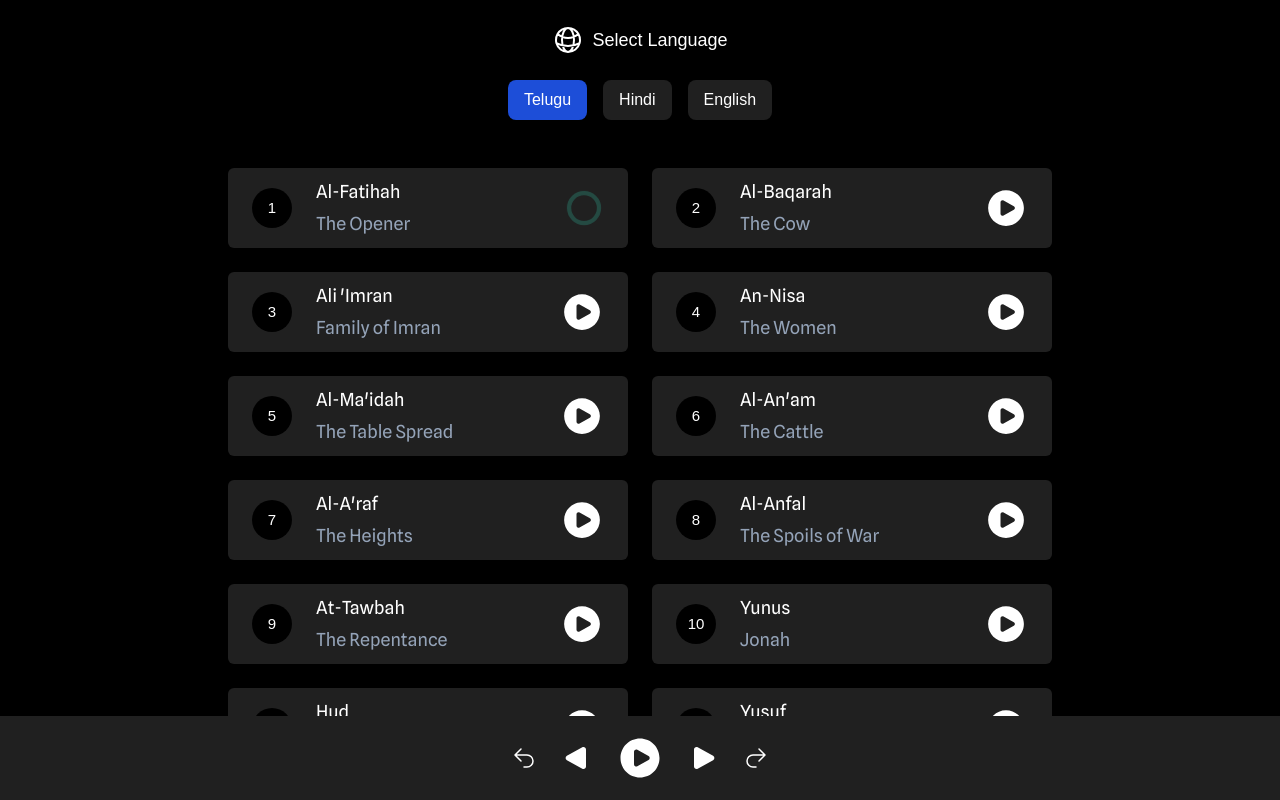
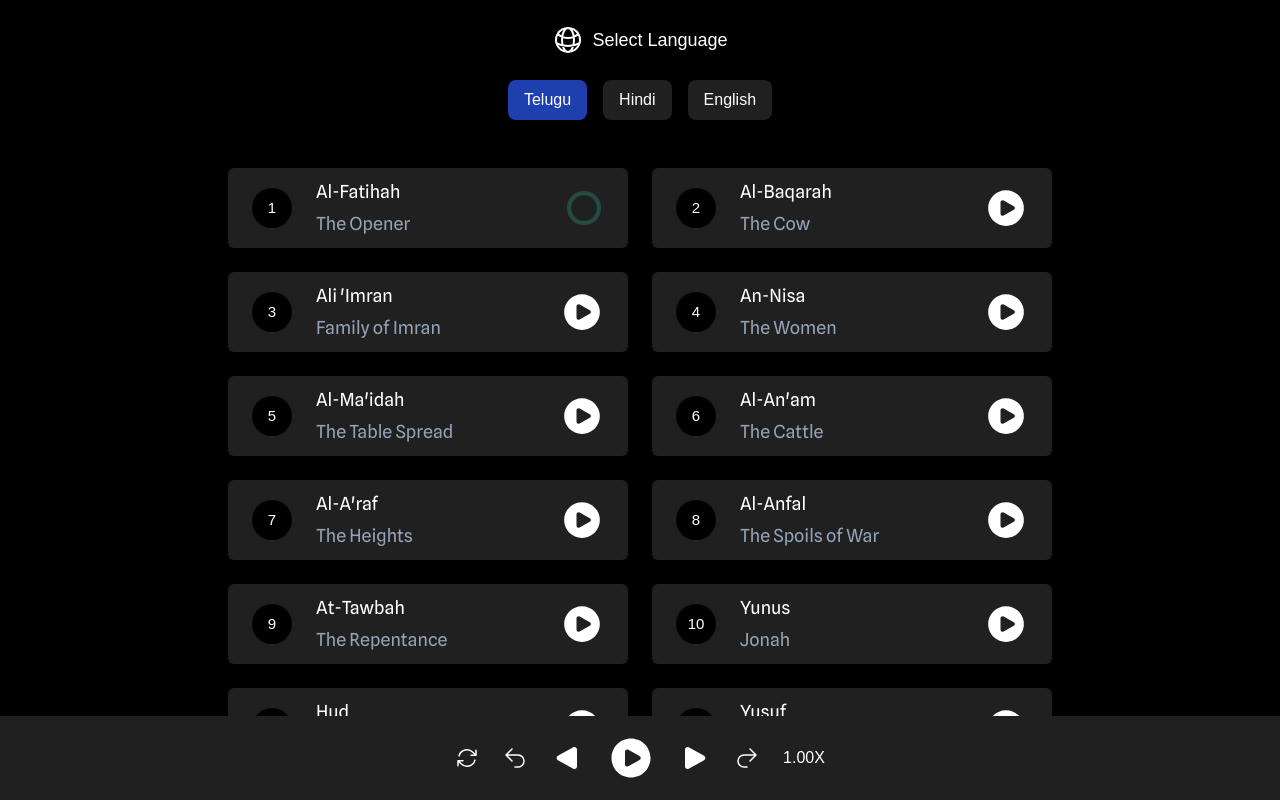
Before and after one commit to mehatabmsls/quranprime, a Next.js app: page /audio in a window 1280 px wide. Both pictures are taken after a click on the icon 582 px from the left and 208 px from the top of the page. Shown: the top 800 px of the page. Built offline with nearby package versions, Linux system fonts and the light colour scheme; a web font is replaced by a local one.

Commit message:
added speed changer for audio

```diff
--- a/src/app/audio/page.tsx
+++ b/src/app/audio/page.tsx
@@ -2,7 +2,7 @@
 import Image from "next/image";
 import surahs from "@/data/surahs";
 import { Howl, Howler } from "howler";
-import { Spline_Sans, Spline_Sans_Mono } from "next/font/google";
+import { Spline_Sans, Spline_Sans_Mono, Fira_Code } from "next/font/google";
 import { useState, useEffect } from "react";
 import useStore from "@/state/state";
 import { PuffLoader } from "react-spinners";
@@ -13,6 +13,8 @@ const fira = Spline_Sans_Mono({ subsets: ["latin"], weight: ["400"] });
 export default function Home() {
   const [active, setActive] = useState("telugu");
   const [folder, setFolder] = useState("teluguaudio");
+  const [rate, setRate] = useState("1.00X");
+  const [loop, setLoop] = useState(true);
   const [totalDuration, setTotalDuration] = useState("00:00:00");
   const [runningDuration, setRunningDuration] = useState("00:00:00");
   const setLoading = useStore((state: any) => state.setLoading);
@@ -24,18 +26,18 @@ export default function Home() {
   const currentId = useStore((state: any) => state.currentId);
   const closePrevPause = useStore((state: any) => state.closePrevPause);
 
-  useEffect(() => {
-    if (currentSound) {
-      currentSound.once("load", function () {
-        new Date(currentSound.duration() * 1000).toISOString().slice(11, 19);
-      });
-    }
-  }, [currentSound]);
+  // useEffect(() => {
+  //   if (currentSound) {
+  //     currentSound.once("load", function () {
+  //       new Date(currentSound.duration() * 1000).toISOString().slice(11, 19);
+  //     });
+  //   }
+  // }, [currentSound]);
 
-  function updateProgress() {
-    currentSound &&
-      new Date(currentSound.duration() * 1000).toISOString().slice(11, 19);
-  }
+  // function updateProgress() {
+  //   currentSound &&
+  //     new Date(currentSound.duration() * 1000).toISOString().slice(11, 19);
+  // }
 
   function pauseAudio(chapter: number) {
     if (currentSound && currentSound.playing()) {
@@ -57,9 +59,7 @@ export default function Home() {
         onload: () => {
           setLoading(chapter);
         },
-        onplay: () => {
-          // requestAnimationFrame(updateProgress);
-        },
+        onplay: () => {},
         onend: () => {
           setPause(chapter);
         },
@@ -69,6 +69,13 @@ export default function Home() {
       closePrevPause();
       setPause(chapter);
       setCurrent(chapter);
+      if (rate === "1.00X") {
+        sound.rate(1);
+      } else if (rate === "0.75X") {
+        sound.rate(0.75);
+      } else if (rate === "1.25X") {
+        sound.rate(1.25);
+      }
     }
   }
   return (
@@ -90,45 +97,51 @@ export default function Home() {
         </svg>
         Select Language
       </div>
-      <section className={`${spline} flex justify-center gap-4 pb-6`}>
+      <section className={`${fira.className} flex justify-center gap-4 pb-6`}>
         <div
           onClick={() => {
+            if (active != "telugu") {
               setActive("telugu");
               setFolder("teluguaudio");
               closePrevPause();
               Howler.stop();
               setCurrentSound("");
+            }
           }}
           className={`px-4 py-2 bg-[rgb(32,32,32)] rounded-lg cursor-pointer ${
-            active === "telugu" ? "bg-blue-700" : ""
+            active === "telugu" ? "bg-blue-800" : ""
           }`}
         >
           Telugu
         </div>
         <div
           onClick={() => {
+            if (active != "hindi") {
               setActive("hindi");
               setFolder("hindiaudio");
               closePrevPause();
               Howler.stop();
               setCurrentSound("");
+            }
           }}
           className={`px-4 py-2 bg-[rgb(32,32,32)] rounded-lg cursor-pointer ${
-            active === "hindi" ? "bg-blue-700" : ""
+            active === "hindi" ? "bg-blue-800" : ""
           }`}
         >
           Hindi
         </div>
         <div
           onClick={() => {
+            if (active != "english") {
               setActive("english");
               setFolder("englishaudio");
               closePrevPause();
               Howler.stop();
               setCurrentSound("");
+            }
           }}
           className={`px-4 py-2 bg-[rgb(32,32,32)] rounded-lg cursor-pointer ${
-            active === "english" ? "bg-blue-700" : ""
+            active === "english" ? "bg-blue-800" : ""
           }`}
         >
           English
@@ -217,18 +230,18 @@ export default function Home() {
 
           <div className="bg-[rgb(32,32,32)] w-full h-16 sticky bottom-0 flex justify-center items-center">
             <section className="flex justify-center items-center gap-6">
-              {/* <svg
+              <svg
                 xmlns="http://www.w3.org/2000/svg"
                 viewBox="0 0 24 24"
                 fill="currentColor"
-                className="size-6"
+                className="size-6 cursor-pointer"
               >
                 <path
                   fillRule="evenodd"
                   d="M4.755 10.059a7.5 7.5 0 0 1 12.548-3.364l1.903 1.903h-3.183a.75.75 0 1 0 0 1.5h4.992a.75.75 0 0 0 .75-.75V4.356a.75.75 0 0 0-1.5 0v3.18l-1.9-1.9A9 9 0 0 0 3.306 9.67a.75.75 0 1 0 1.45.388Zm15.408 3.352a.75.75 0 0 0-.919.53 7.5 7.5 0 0 1-12.548 3.364l-1.902-1.903h3.183a.75.75 0 0 0 0-1.5H2.984a.75.75 0 0 0-.75.75v4.992a.75.75 0 0 0 1.5 0v-3.18l1.9 1.9a9 9 0 0 0 15.059-4.035.75.75 0 0 0-.53-.918Z"
                   clipRule="evenodd"
                 />
-              </svg> */}
+              </svg>
               <svg
                 onClick={() => {
                   let currentPos = currentSound.seek();
@@ -241,7 +254,7 @@ export default function Home() {
                 xmlns="http://www.w3.org/2000/svg"
                 viewBox="0 0 24 24"
                 fill="currentColor"
-                className="size-6"
+                className="size-6 cursor-pointer"
               >
                 <path
                   fillRule="evenodd"
@@ -258,7 +271,7 @@ export default function Home() {
                 xmlns="http://www.w3.org/2000/svg"
                 viewBox="0 0 24 24"
                 fill="currentColor"
-                className="size-8 rotate-180"
+                className="size-8 rotate-180 cursor-pointer"
               >
                 <path
                   fillRule="evenodd"
@@ -305,7 +318,7 @@ export default function Home() {
                 xmlns="http://www.w3.org/2000/svg"
                 viewBox="0 0 24 24"
                 fill="currentColor"
-                className="size-8"
+                className="size-8 cursor-pointer"
               >
                 <path
                   fillRule="evenodd"
@@ -321,7 +334,7 @@ export default function Home() {
                 xmlns="http://www.w3.org/2000/svg"
                 viewBox="0 0 24 24"
                 fill="currentColor"
-                className="size-6"
+                className="size-6 cursor-pointer"
               >
                 <path
                   fillRule="evenodd"
@@ -329,7 +342,24 @@ export default function Home() {
                   clipRule="evenodd"
                 />
               </svg>
-              {/* <div>1X</div> */}
+              <div
+                onClick={() => {
+                  if (currentSound) {
+                    if (currentSound.rate() === 1) {
+                      currentSound.rate([1.25]);
+                      setRate("1.25X");
+                    } else if (currentSound.rate() === 1.25) {
+                      currentSound.rate([0.75]);
+                      setRate("0.75X");
+                    } else if (currentSound.rate() === 0.75) {
+                      currentSound.rate([1]);
+                      setRate("1.00X");
+                    }
+                  }
+                }}
+              >
+                {rate}
+              </div>
             </section>
           </div>
         </div>
```
Lines whose indentation alone changed are shown as unchanged.
